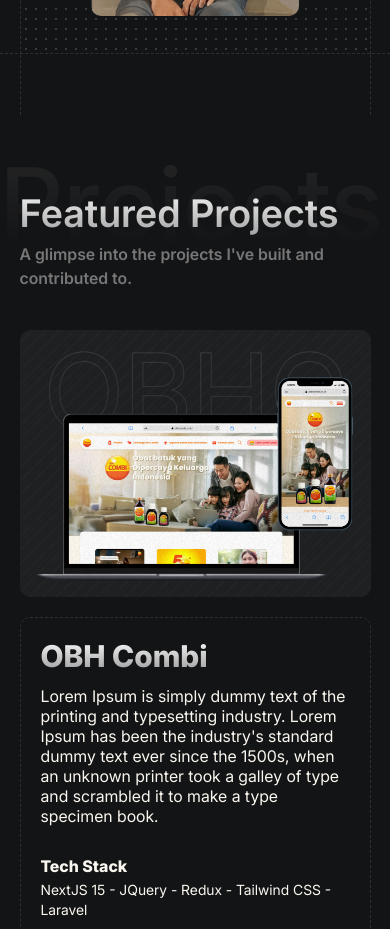
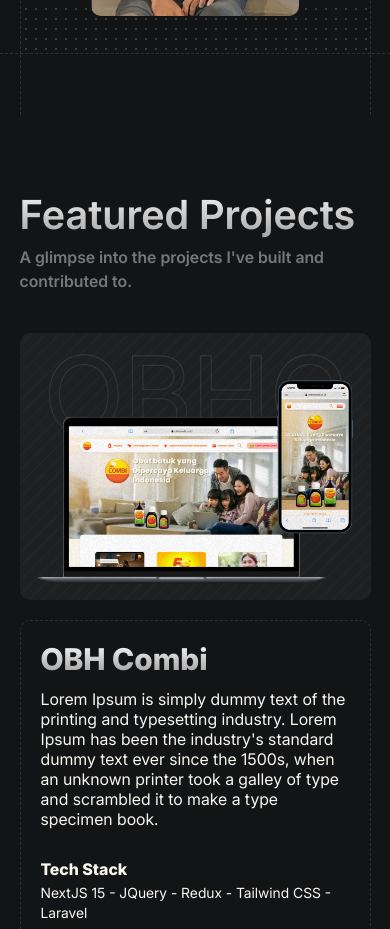
Before and after one commit to yudhaeric/portofolio, a Next.js app: page / in a window 390 px wide. Shown: the part 880-1809 px from the top of the page. Built offline with nearby package versions, Linux system fonts and the light colour scheme.

Commit message:
Homepage: Projects Section Hide Text Overlay Mobile Device

```diff
--- a/app/components/ProjectsSection.tsx
+++ b/app/components/ProjectsSection.tsx
@@ -22,14 +22,14 @@
   return (
     <section ref={projectsRef} id="featured-projects">
       <div className="relative w-[90%] mx-auto mt-[70px] lg:w-[1050px] lg:mt-[100px]">
-        <div id='projects-gradient' className='absolute -top-14 -left-5 lg:-left-32 lg:-top-32'>
+        <div id='projects-gradient' className='hidden absolute -top-14 -left-5 lg:block lg:-left-32 lg:-top-32'>
           <p className="font-medium text-[90px] mobile-md:text-[100px] text-transparent bg-gradient-to-b from-[#A1A1A4]/15 lg:from-[#A1A1A4]/7 to-raisinBlack/1 to-80% bg-clip-text tracking-[-3%] lg:text-[200px]">
             Projects
           </p>
         </div>
         <div className='relative flex flex-col items-start justify-start gap-10 w-full mx-auto z-10 lg:gap-[43px] lg:w-[90%]'>
           <div className='flex flex-col items-start justify-start'>
-            <h1 className="font-semibold text-transparent text-[38px] bg-gradient-to-b from-white to-[#999999] bg-clip-text lg:text-[42px]">
+            <h1 className="font-semibold text-transparent text-[40px] bg-gradient-to-b from-white to-[#999999] bg-clip-text lg:text-[42px]">
               Featured Projects
             </h1>
             <p className='font-semibold text-sonicSilver text-base'>
```
